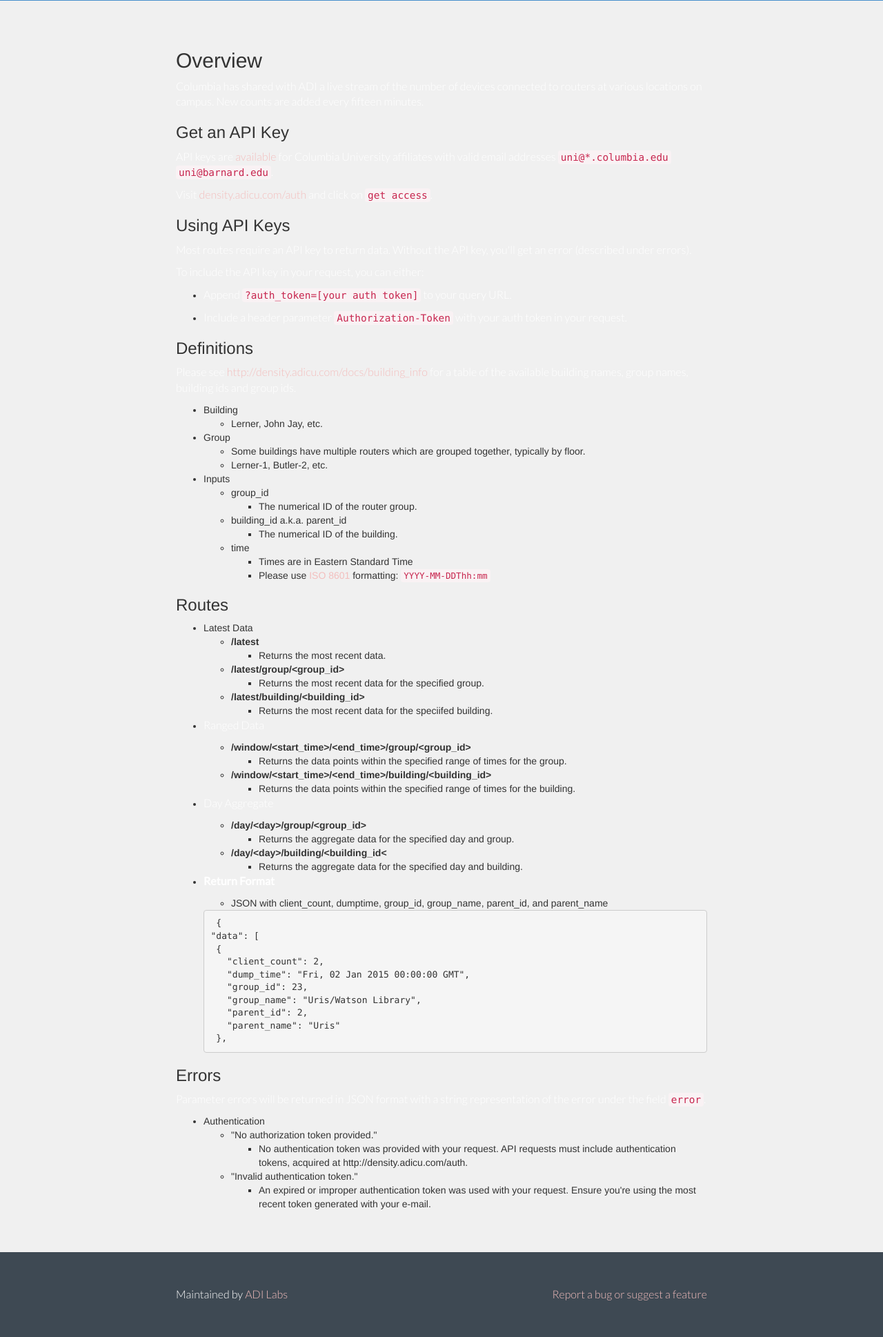
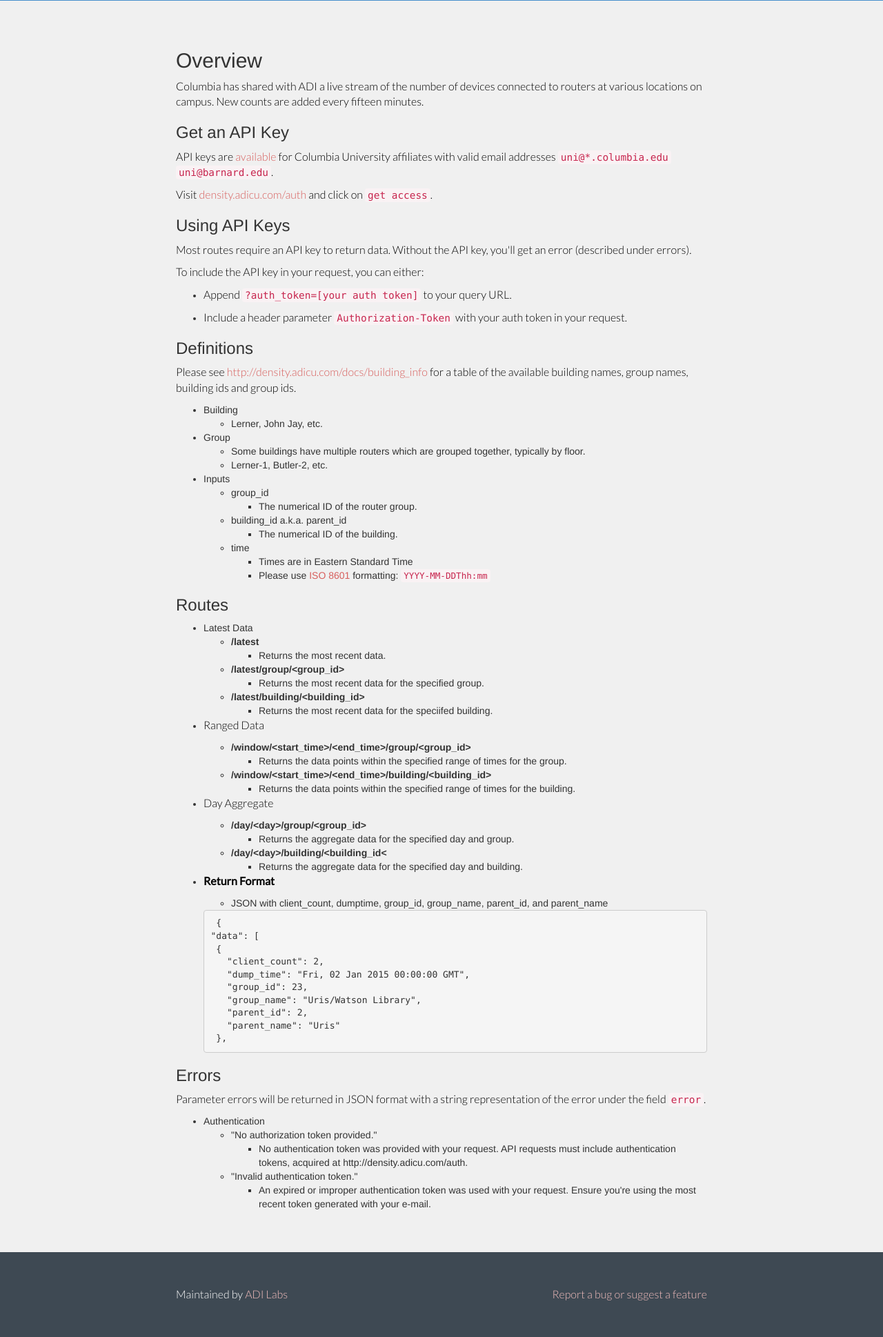
Before and after one commit to ADI-Labs/density, a Flask app: page /docs in a window 1280 px wide. Shown: the part 358-2296 px from the top of the page at 69% size. Run offline with Flask 2, Linux system fonts and the light colour scheme; some libraries are stand-ins or nearby versions.

Commit message:
Update docs stylesheet.

```diff
--- a/density/static/style.css
+++ b/density/static/style.css
@@ -89,6 +89,14 @@ p {
     padding: 50px;
 }
 
+.docs-formatting  p {
+	color: #000000;
+}
+
+.docs-formatting a {
+	color: #D75F5D;
+}
+
 .thanksContainer {
     background-color: #f8725d;
     color: #ffffff;
--- a/density/templates/docs.html
+++ b/density/templates/docs.html
@@ -18,6 +18,7 @@
 <div class="listContainer">
 <div class="container">
 <div class="list-group">
+<div class="docs-formatting">
 <h2>Overview</h2>
 
 <p>Columbia has shared with ADI a live stream of the number of devices connected to routers at various locations on campus. New counts are added every fifteen minutes.</p>
@@ -192,4 +193,5 @@
 </div>
 </div>
 </div>
+</div>
 {% endblock %}
```
